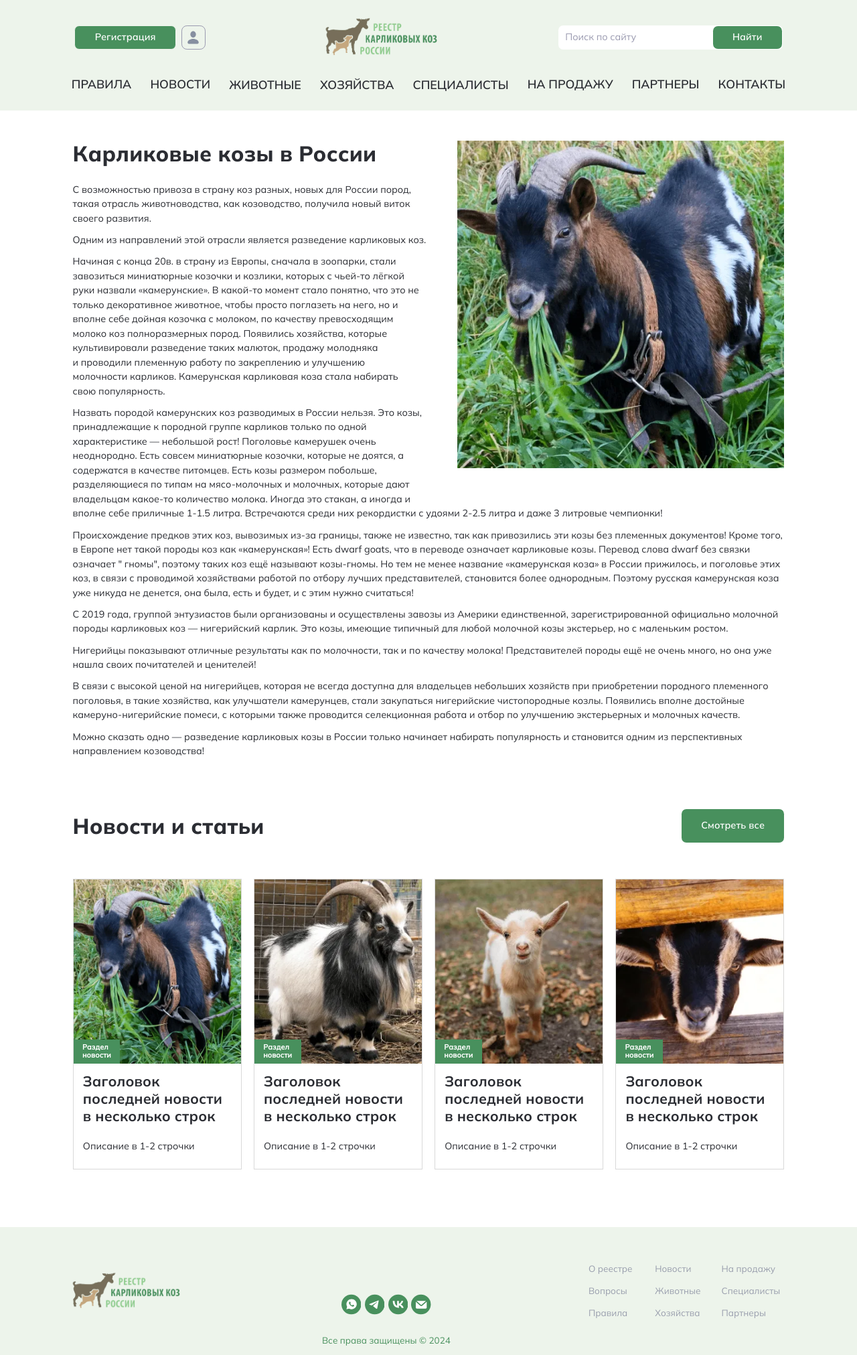
After one commit to NeoScripter/Tiny-Goats, a Laravel app: page /news/1 in a window 1280 px wide. The commit adds this page. Shown: the whole page at 67% size. Run offline with Laravel 10, Linux system fonts and the light colour scheme; style sheets or scripts are compiled from the project's sources.

Commit message:
added the news piece page

```diff
--- a/resources/sass/layout/_header.scss
+++ b/resources/sass/layout/_header.scss
@@ -185,7 +185,7 @@
     display: flex;
     align-items: center;
     justify-content: center;
-    outline: vw(2px) solid color('gray', 'dark');
+    outline: vw(2px) solid color('gray');
 }
 
 .header__logo {
--- a/resources/sass/pages/user/_news.scss
+++ b/resources/sass/pages/user/_news.scss
@@ -0,0 +1,200 @@
+.user-news {
+    // News Section
+
+    .news {
+        padding: vw(51px) vw(122px) vw(97px);
+    }
+
+    .news__title {
+        margin-inline: auto;
+        text-align: center;
+        width: vw(900px);
+        margin-bottom: vw(38px);
+        @include fs36();
+    }
+
+    .news__subtitle {
+        margin-inline: auto;
+        text-align: center;
+        display: block;
+        width: vw(552px);
+        margin-bottom: vw(48px);
+        @include fs16(400);
+    }
+
+    .news__categories {
+        margin-block: vw(38px) vw(55px);
+        display: flex;
+        align-items: center;
+        justify-content: center;
+        gap: vw(34px);
+    }
+
+    .news__category {
+        text-transform: uppercase;
+        @include fs15();
+    }
+
+    .news__category--active {
+        color: color("green");
+    }
+
+    .news__grid {
+        display: grid;
+        grid-template-columns: repeat(4, 1fr);
+        gap: vw(20px);
+    }
+
+    .news__item {
+        flex: 1 0 32%;
+        border: vw(1px) solid color("gray", "extra-light");
+        background-color: color("white");
+    }
+
+    .news__content {
+        padding: 0 vw(16px);
+    }
+
+    .news__image {
+        position: relative;
+        margin-bottom: vw(16px);
+        img {
+            @include image();
+        }
+    }
+
+    .news__heading {
+        margin-bottom: vw(25px);
+        @include fs24();
+    }
+
+    .news__description {
+        margin-bottom: vw(25px);
+        @include fs16(400);
+    }
+
+    .news__label {
+        position: absolute;
+        display: block;
+        left: 0;
+        bottom: 0;
+        padding: vw(7px) vw(15px);
+        width: min-content;
+        background-color: color("green");
+        color: color("white");
+        @include fs12();
+    }
+
+    .news__pagination {
+        display: flex;
+        align-items: center;
+        justify-content: center;
+        margin-top: vw(42px);
+        gap: vw(5px);
+    }
+
+    .news__page {
+        @include fs15();
+    }
+
+    .news__page--active {
+        color: color("green");
+    }
+}
+
+.user-news-show {
+    // News Piece
+
+    .piece {
+        padding: vw(51px) vw(122px) 0;
+        p {
+            max-width: 100%;
+            margin-block: 0.75em;
+            @include fs16(400);
+        }
+    }
+
+    .piece__title {
+        margin-bottom: 0.75em;
+        @include fs36();
+    }
+
+    .piece__image {
+        width: vw(550px);
+        height: vw(550px);
+        float: right;
+        margin: 0 0 vw(50px) vw(50px);
+
+        img {
+            @include image();
+        }
+    }
+
+    // News Section
+
+    .news {
+        padding: vw(73px) vw(122px) vw(97px);
+    }
+
+    .news__headline {
+        display: flex;
+        align-items: center;
+        justify-content: space-between;
+        margin-bottom: vw(61px);
+    }
+
+    .news__title {
+        color: color("black");
+        @include fs36();
+    }
+
+    .news__btn {
+        @include btn-large();
+    }
+
+    .news__grid {
+        display: grid;
+        grid-template-columns: repeat(4, 1fr);
+        gap: vw(20px);
+    }
+
+    .news__item {
+        flex: 1 0 32%;
+        border: vw(1px) solid color("gray", "extra-light");
+        background-color: color("white");
+    }
+
+    .news__content {
+        padding: 0 vw(16px);
+    }
+
+    .news__image {
+        position: relative;
+        margin-bottom: vw(16px);
+        img {
+            @include image();
+        }
+    }
+
+    .news__heading {
+        margin-bottom: vw(25px);
+        @include fs24();
+    }
+
+    .news__description {
+        margin-bottom: vw(25px);
+        @include fs16(400);
+    }
+
+    .news__label {
+        position: absolute;
+        display: block;
+        left: 0;
+        bottom: 0;
+        padding: vw(7px) vw(15px);
+        width: min-content;
+        background-color: color("green");
+        color: color("white");
+        @include fs12();
+    }
+}
--- /dev/null
+++ b/resources/views/users/news-show.blade.php
@@ -0,0 +1,91 @@
+<x-layouts.app>
+
+    <x-partials.header />
+
+    <div class="user-news-show">
+
+        <section class="piece">
+
+            <div class="piece__image">
+                <img src="{{ asset('images/pages/user/home/news/news-1.webp') }}" alt="">
+            </div>
+
+            <h1 class="piece__title">Карликовые козы в России</h1>
+
+            <p>С возможностью привоза в страну коз разных, новых для России пород, такая отрасль животноводства, как
+                козоводство, получила новый виток своего развития.</p>
+
+            <p>Одним из направлений этой отрасли является разведение карликовых коз.</p>
+
+            <p>Начиная с конца 20в. в страну из Европы, сначала в зоопарки, стали завозиться миниатюрные козочки и
+                козлики, которых с чьей-то лёгкой руки назвали «камерунские». В какой-то момент стало понятно, что это
+                не только декоративное животное, чтобы просто поглазеть на него, но и вполне себе дойная козочка с
+                молоком, по качеству превосходящим молоко коз полноразмерных пород. Появились хозяйства, которые
+                культивировали разведение таких малюток, продажу молодняка и проводили племенную работу по закреплению и
+                улучшению молочности карликов. Камерунская карликовая коза стала набирать свою популярность.</p>
+
+            <p>Назвать породой камерунских коз разводимых в России нельзя. Это козы, принадлежащие к породной группе
+                карликов только по одной характеристике — небольшой рост! Поголовье камерушек очень неоднородно. Есть
+                совсем миниатюрные козочки, которые не доятся, а содержатся в качестве питомцев. Есть козы размером
+                побольше, разделяющиеся по типам на мясо-молочных и молочных, которые дают владельцам какое-то
+                количество молока. Иногда это стакан, а иногда и вполне себе приличные 1-1.5 литра. Встречаются среди
+                них рекордистки с удоями 2-2.5 литра и даже 3 литровые чемпионки!</p>
+
+            <p>Происхождение предков этих коз, вывозимых из-за границы, также не известно, так как привозились эти козы
+                без племенных документов! Кроме того, в Европе нет такой породы коз как «камерунская»! Есть dwarf goats,
+                что в переводе означает карликовые козы. Перевод слова dwarf без связки означает " гномы", поэтому таких
+                коз ещё называют козы-гномы. Но тем не менее название «камерунская коза» в России прижилось, и поголовье
+                этих коз, в связи с проводимой хозяйствами работой по отбору лучших представителей, становится более
+                однородным. Поэтому русская камерунская коза уже никуда не денется, она была, есть и будет, и с этим
+                нужно считаться!</p>
+
+            <p>С 2019 года, группой энтузиастов были организованы и осуществлены завозы из Америки единственной,
+                зарегистрированной официально молочной породы карликовых коз — нигерийский карлик. Это козы, имеющие
+                типичный для любой молочной козы экстерьер, но с маленьким ростом.</p>
+
+            <p>Нигерийцы показывают отличные результаты как по молочности, так и по качеству молока! Представителей
+                породы ещё не очень много, но она уже нашла своих почитателей и ценителей!</p>
+
+            <p>В связи с высокой ценой на нигерийцев, которая не всегда доступна для владельцев небольших хозяйств при
+                приобретении породного племенного поголовья, в такие хозяйства, как улучшатели камерунцев, стали
+                закупаться нигерийские чистопородные козлы. Появились вполне достойные камеруно-нигерийские помеси, с
+                которыми также проводится селекционная работа и отбор по улучшению экстерьерных и молочных качеств.</p>
+
+            <p>Можно сказать одно — разведение карликовых козы в России только начинает набирать популярность и
+                становится одним из перспективных направлением козоводства!</p>
+
+
+        </section>
+
+        <section class="news">
+
+            <div class="news__headline">
+                <h2 class="news__title">Новости и статьи</h2>
+
+                <button class="news__btn">Смотреть все</button>
+            </div>
+
+
+            <div class="news__grid">
+                @for ($i = 1; $i < 5; $i++)
+                    <div class="news__item">
+                        <div class="news__image">
+                            <img src="{{ asset("images/pages/user/home/news/news-$i.webp") }}" alt="image">
+                            <span class="news__label">Раздел новости</span>
+                        </div>
+                        <div class="news__content">
+                            <h4 class="news__heading">Заголовок последней новости в несколько строк</h4>
+                            <p class="news__description">Описание в 1-2 строчки</p>
+                        </div>
+                    </div>
+                @endfor
+            </div>
+
+        </section>
+
+    </div>
+
+
+    <x-partials.footer />
+
+</x-layouts.app>
--- a/routes/web.php
+++ b/routes/web.php
@@ -28,3 +28,11 @@ Route::get('/faq', function () {
 Route::get('/rules', function () {
     return view('users.rules');
 });
+
+Route::get('/news', function () {
+    return view('users.news');
+});
+
+Route::get('/news/1', function () {
+    return view('users.news-show');
+});
```
Also changed, not shown: resources/views/users/index.blade.php (+45 -45 lines), resources/views/users/news.blade.php (+51 -0 lines).
